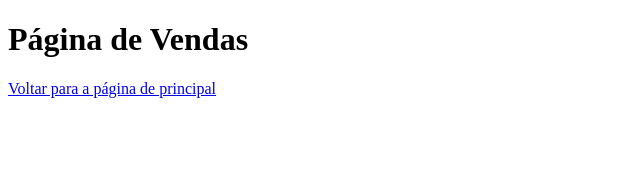
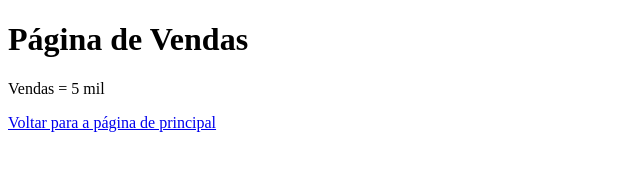
Before and after one commit to JairAvillez/aulagithub, a plain HTML site: page vendas.html in a window 1280 px wide. Shown: the whole page, without its empty margins (0-640 px from the left). Drawn offline with Linux system fonts and the light colour scheme.

Commit message:
Acrescentado valor das vendas

```diff
--- a/vendas.html
+++ b/vendas.html
@@ -7,6 +7,7 @@
 </head>
 <body>
     <h1>Página de Vendas</h1>
+    <p>Vendas = 5 mil</p>
     <a href="index.html">Voltar para a página de principal</a>
 
 </body>
```
